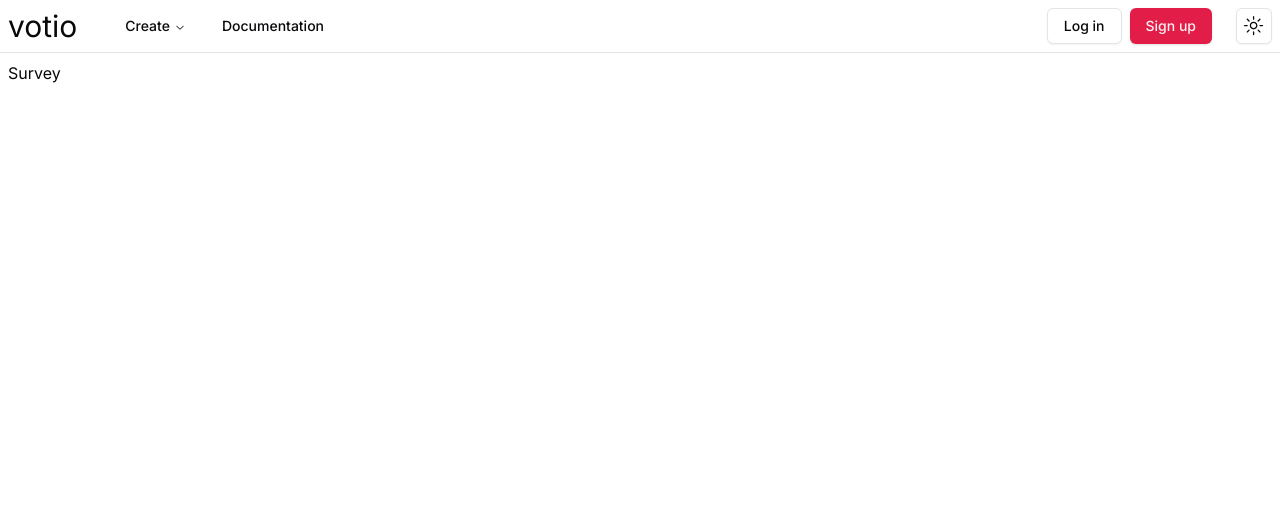
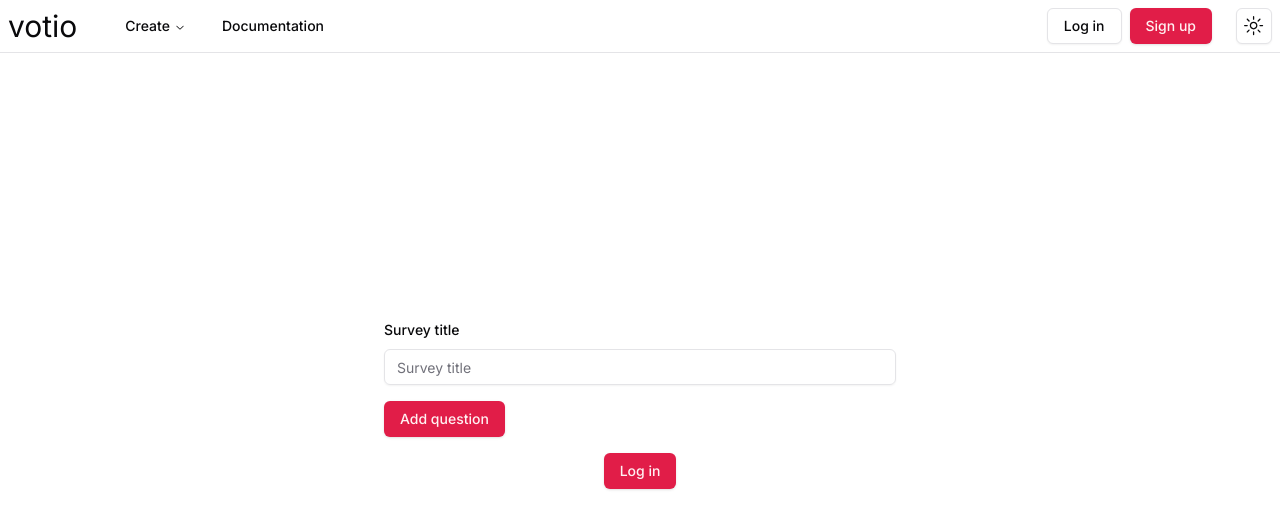
Before and after one commit to QuietSup/votio, a Next.js app in the folder client/: page /create/survey in a window 1280 px wide. Shown: the top 528 px of the page. Built offline with nearby package versions, Linux system fonts and the light colour scheme.

Commit message:
feat(client): create ui of Create Survey form

```diff
--- a/client/src/app/create/survey/page.tsx
+++ b/client/src/app/create/survey/page.tsx
@@ -1,7 +1,128 @@
+"use client";
+
+import {
+  Form,
+  FormControl,
+  FormField,
+  FormItem,
+  FormLabel,
+  FormMessage,
+} from "@/components/ui/form";
+import { Input } from "@/components/ui/input";
+import { useToast } from "@/components/ui/use-toast";
+import { zodResolver } from "@hookform/resolvers/zod";
+import { useFieldArray, useForm } from "react-hook-form";
+import { z } from "zod";
+import { PollsAnswerOption } from "../../../components/PollsAnswer";
+import { Button } from "@/components/ui/button";
+
+// const createSurveySchema = z.object({
+//   title: z.string().min(1),
+// });
+
+// const createPollSchema = z.object({
+//   question: z.string().min(1),
+// });
+
+// const createPollAnswerOption = z.object({
+//   text: z.string().min(1),
+// });
+
+const createPollAnswerOptionSchema = z.object({
+  text: z.string().min(1),
+});
+
+const createPollSchema = z.object({
+  question: z.string().min(1),
+  pollAnswerOption: z.array(createPollAnswerOptionSchema),
+});
+
+const createSurveySchema = z.object({
+  title: z.string().min(1),
+  polls: z.array(createPollSchema),
+});
+
 export default function Page() {
+  const { toast } = useToast();
+
+  const form = useForm<z.infer<typeof createSurveySchema>>({
+    resolver: zodResolver(createSurveySchema),
+  });
+
+  const fieldArray = useFieldArray({
+    control: form.control,
+    name: "polls",
+  });
+
+  function onSubmit(values: z.infer<typeof createSurveySchema>) {
+    // Do something with the form values.
+    // ✅ This will be type-safe and validated.
+    console.log(values);
+    toast({
+      description: "Succesfully created",
+    });
+  }
+
   return (
     <>
-      <div>Survey</div>
+      <Form {...form}>
+        <form
+          onSubmit={form.handleSubmit(onSubmit)}
+          className="space-y-4 w-full max-w-lg m-auto"
+        >
+          <FormField
+            control={form.control}
+            name="title"
+            render={({ field }) => (
+              <FormItem>
+                <FormLabel>Survey title</FormLabel>
+                <FormControl>
+                  <Input placeholder="Survey title" {...field} />
+                </FormControl>
+                <FormMessage />
+              </FormItem>
+            )}
+          />
+          <Button
+            type="button"
+            variant={"default"}
+            className="m-auto"
+            onClick={() => {
+              fieldArray.append({
+                question: "",
+                pollAnswerOption: [],
+              });
+            }}
+          >
+            Add question
+          </Button>
+
+          {fieldArray.fields.map((field, index) => (
+            <FormField
+              key={field.id}
+              {...form.register(`polls.${index}.question`)}
+              render={({ field }) => (
+                <>
+                  <FormItem>
+                    <FormLabel>Question</FormLabel>
+                    <FormControl>
+                      <Input placeholder="Question" {...field} />
+                    </FormControl>
+                    <FormMessage />
+                  </FormItem>
+                  <PollsAnswerOption nestedIndex={index} form={form} />
+                </>
+              )}
+            />
+          ))}
+
+          <div className=" flex flex-row w-full items-center">
+            <Button type="submit" variant={"default"} className="m-auto">
+              Log in
+            </Button>
+          </div>
+        </form>
+      </Form>
     </>
   );
 }
--- /dev/null
+++ b/client/src/components/PollsAnswer.tsx
@@ -0,0 +1,77 @@
+"use client";
+
+import { UseFormReturn, useFieldArray } from "react-hook-form";
+import {
+  FormControl,
+  FormField,
+  FormItem,
+  FormLabel,
+  FormMessage,
+} from "./ui/form";
+import { Input } from "./ui/input";
+import { Button } from "./ui/button";
+
+export function PollsAnswerOption({
+  nestedIndex,
+  form,
+}: {
+  nestedIndex: number;
+  form: UseFormReturn<
+    {
+      title: string;
+      polls: {
+        question: string;
+        pollAnswerOption: {
+          text: string;
+        }[];
+      }[];
+    },
+    any,
+    {
+      title: string;
+      polls: {
+        question: string;
+        pollAnswerOption: {
+          text: string;
+        }[];
+      }[];
+    }
+  >;
+}) {
+  const fieldArray = useFieldArray({
+    control: form.control,
+    name: `polls.${nestedIndex}.pollAnswerOption`,
+  });
+
+  return (
+    <>
+      <Button
+        type="button"
+        variant={"default"}
+        className="m-auto"
+        onClick={() => {
+          fieldArray.append({ text: "" });
+        }}
+      >
+        Add answer option
+      </Button>
+      {fieldArray.fields.map((field, index) => (
+        <FormField
+          key={field.id}
+          {...form.register(
+            `polls.${nestedIndex}.pollAnswerOption.${index}.text`
+          )}
+          render={({ field }) => (
+            <FormItem>
+              <FormLabel>Answer</FormLabel>
+              <FormControl>
+                <Input placeholder="Answer" {...field} />
+              </FormControl>
+              <FormMessage />
+            </FormItem>
+          )}
+        />
+      ))}
+    </>
+  );
+}
```
